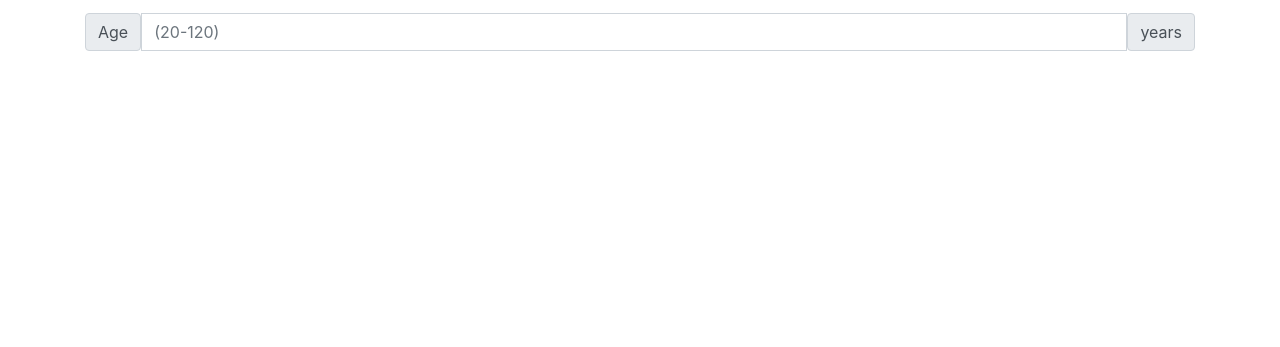
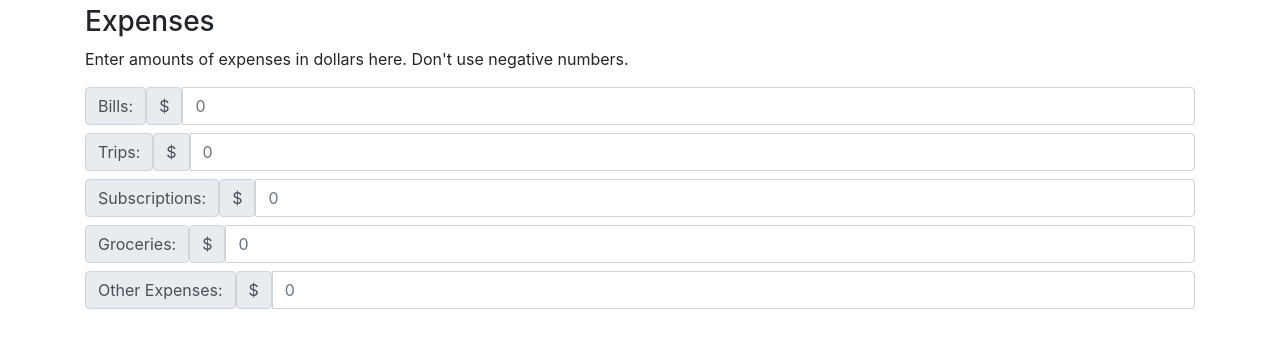
Before and after one commit to RoKo87/moneything, a plain HTML site: page index.html in a window 1280 px wide. Shown: the part 51-398 px from the top of the page. Drawn offline with nearby package versions, Linux system fonts and the light colour scheme.

Commit message:
Add files via upload

```diff
--- a/index.html
+++ b/index.html
@@ -6,11 +6,40 @@
     </head>
     <body>
         <div class="container">
+            <!--title-->
             <h1 style="text-align: center">app</h1>
-            <div class="input-group mt-3 mb-4">
-                <span class="input-group-text">Age</span>
-                <input type="number" min="20" max="120" class="form-control" placeholder="(20-120)" id="age_input">
-                <span class="input-group-text">years</span>
+
+            <h3>Expenses</h3>
+            <p>Enter amounts of expenses in dollars here. Don't use negative numbers. </p>
+            <!--input fields-->
+            <div class="input-group mt-2 mb-2">
+                <span class="input-group-text">Bills: </span>
+                <span class="input-group-text">$</span>
+                <input type="number" class="form-control" placeholder="0" id="age_input">
+            </div>
+
+            <div class="input-group mt-2 mb-2">
+                <span class="input-group-text">Trips: </span>
+                <span class="input-group-text">$</span>
+                <input type="number" class="form-control" placeholder="0" id="age_input">
+            </div>
+
+            <div class="input-group mt-2 mb-2">
+                <span class="input-group-text">Subscriptions: </span>
+                <span class="input-group-text">$</span>
+                <input type="number" class="form-control" placeholder="0" id="age_input">
+            </div>
+
+            <div class="input-group mt-2 mb-2">
+                <span class="input-group-text">Groceries: </span>
+                <span class="input-group-text">$</span>
+                <input type="number" class="form-control" placeholder="0" id="age_input">
+            </div>
+
+            <div class="input-group mt-2 mb-4">
+                <span class="input-group-text">Other Expenses: </span>
+                <span class="input-group-text">$</span>
+                <input type="number" class="form-control" placeholder="0" id="age_input">
             </div>
         </div>
     </body>
```
